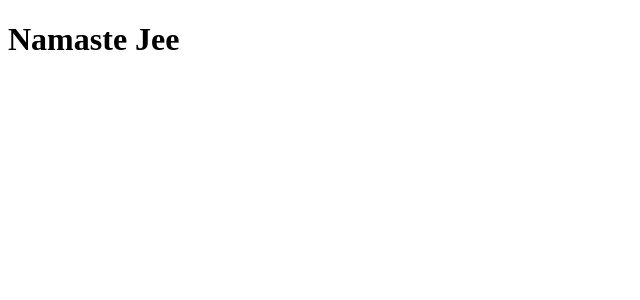
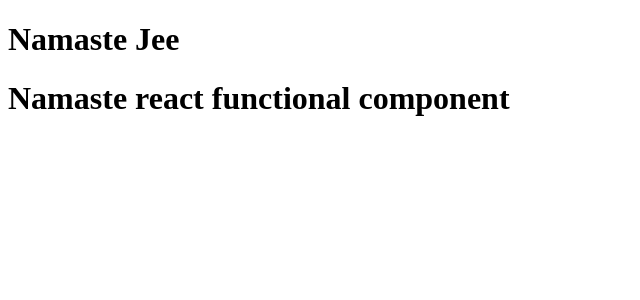
Before and after one commit to SonamAgarwal1/Yummy-Tummy-Food-ordering, a React (Vite) app: page / in a window 1280 px wide. Shown: the top 300 px of the page, without its empty margins (0-640 px from the left). Built offline with nearby package versions, Linux system fonts and the light colour scheme.

Commit message:
component composition

```diff
--- a/App.js
+++ b/App.js
@@ -2,10 +2,21 @@ import React from "react";
 import ReactDOM from "react-dom/client";
 
 const heading = React.createElement("h1", {}, "Namaste");
-const root = ReactDOM.createRoot(document.getElementById("root"));
-const jsxheading = (
+
+const Jsxheading = () => (
   <h1 className="head" tabIndex="5">
     Namaste Jee
   </h1>
 );
-root.render(jsxheading);
+
+//Component compositioning- using one component within another
+const HeadingComponent = () => {
+  return (
+    <div className="heading">
+      <Jsxheading />
+      <h1>Namaste react functional component</h1>
+    </div>
+  );
+};
+const root = ReactDOM.createRoot(document.getElementById("root"));
+root.render(<HeadingComponent />);
```
